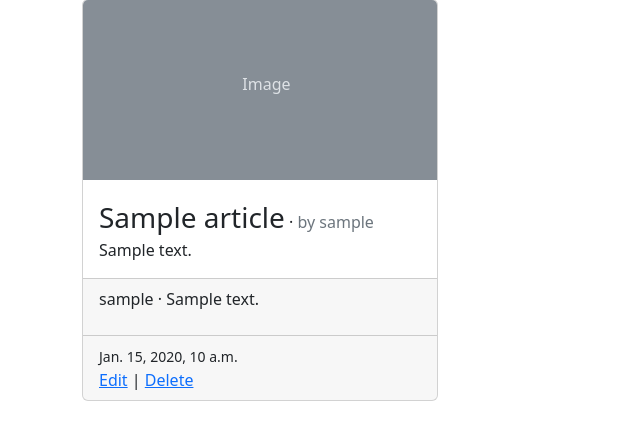
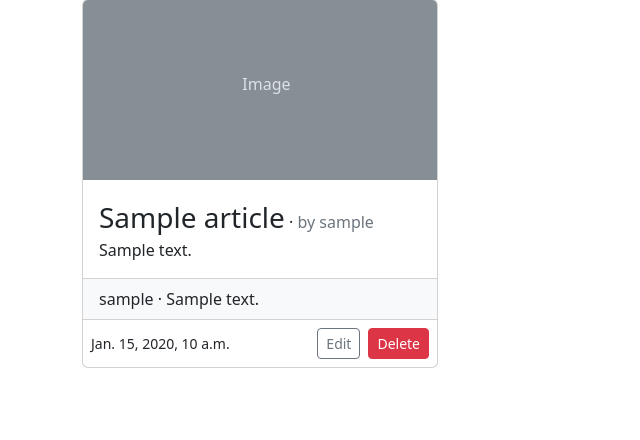
Before and after one commit to LudoTreb/news_paper, a Django app: page /articles/ in a window 1280 px wide. Shown: the part 90-530 px from the top of the page, without its empty margins (0-640 px from the left). Run offline with Django 4.2, Linux system fonts and the light colour scheme; a user stored in the database is signed in; tables that the repository leaves empty hold one stand-in row (values such as "Sample post").

Commit message:
add some if statement to display button edti & delete if user == author. And add some filter like slice to limit the number of comment, filter like truncatechars to limit the body

```diff
--- a/articles/templates/article_list.html
+++ b/articles/templates/article_list.html
@@ -11,25 +11,29 @@
               </svg>
               <!--Replace by image here-->
               <img src="" class="card-img-top" alt="">
+              <a href="{% url 'article_detail' article.pk %}" style="text-decoration:none; color:inherit;">
                 <div class="card-body">
                   <span class="fs-3">{{ article.title }}</span> &middot;
                   <span class="text-muted">by {{ article.author }}</span>
-                <p class="card-text">{{ article.body }}</p>
+                  <p class="card-text">{{ article.body|truncatechars:184 }}</p>
                 </div>
-              <div class="card-footer">
-                {% for comment in article.comment_set.all %}
-                  <p>
-                    <span>
-                      {{ comment.author }} &middot;
-                    </span>
-                    {{ comment }}
-                  </p>
+              </a>
+
+              {% if article.comment_set.all %}
+              <ul class="list-group list-group-flush">
+                {% for comment in article.comment_set.all|slice:":2" %}
+                    <li class="list-group-item bg-light">{{ comment.author }} &middot; {{ comment|truncatechars:25 }}</li>
                   {% endfor %}
+                </ul>
+                {% endif %}
+
+                <div class="toast-header p-2">
+                  <small class="me-auto">{{ article.date }}</small>
+                  {% if user.username == article.author.username %}
+                     <div class="d-grid gap-2 d-md-flex justify-content-md-end">
+                      <a href="{% url 'article_edit' article.pk %}" class="btn btn-outline-secondary btn-sm">Edit</a><a href="{% url 'article_delete' article.pk %}" class="btn btn-danger btn-sm ">Delete</a>
                     </div>
-              <div class="card-footer">
-                <small class="text-body-secondary">{{ article.date }}</small>
-                <br>
-                <a href="{% url 'article_edit' article.pk %}">Edit</a> | <a href="{% url 'article_delete' article.pk %}">Delete</a>
+                  {% endif %}
                 </div>
             </div>
           </div>
```
Lines whose indentation alone changed are shown as unchanged.
